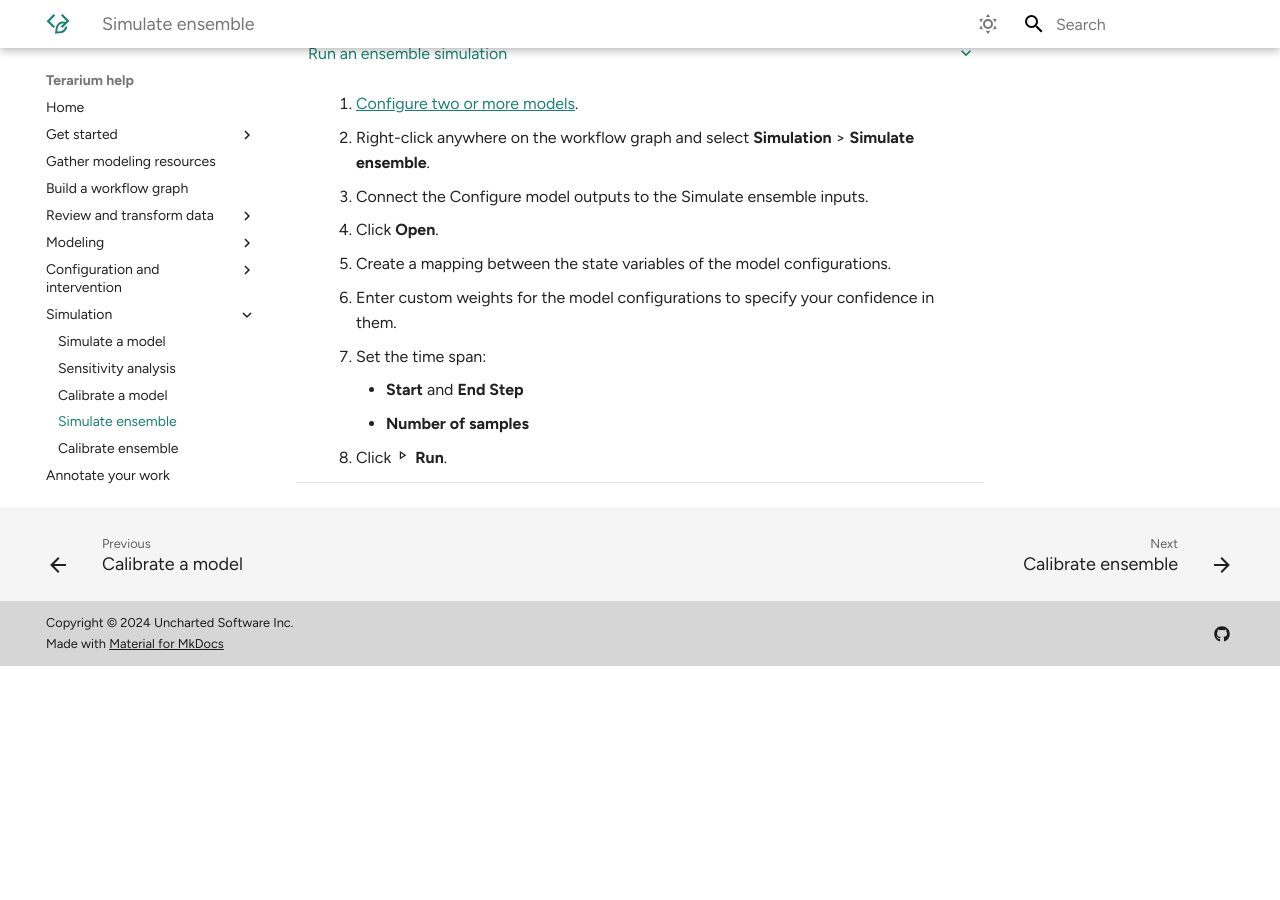
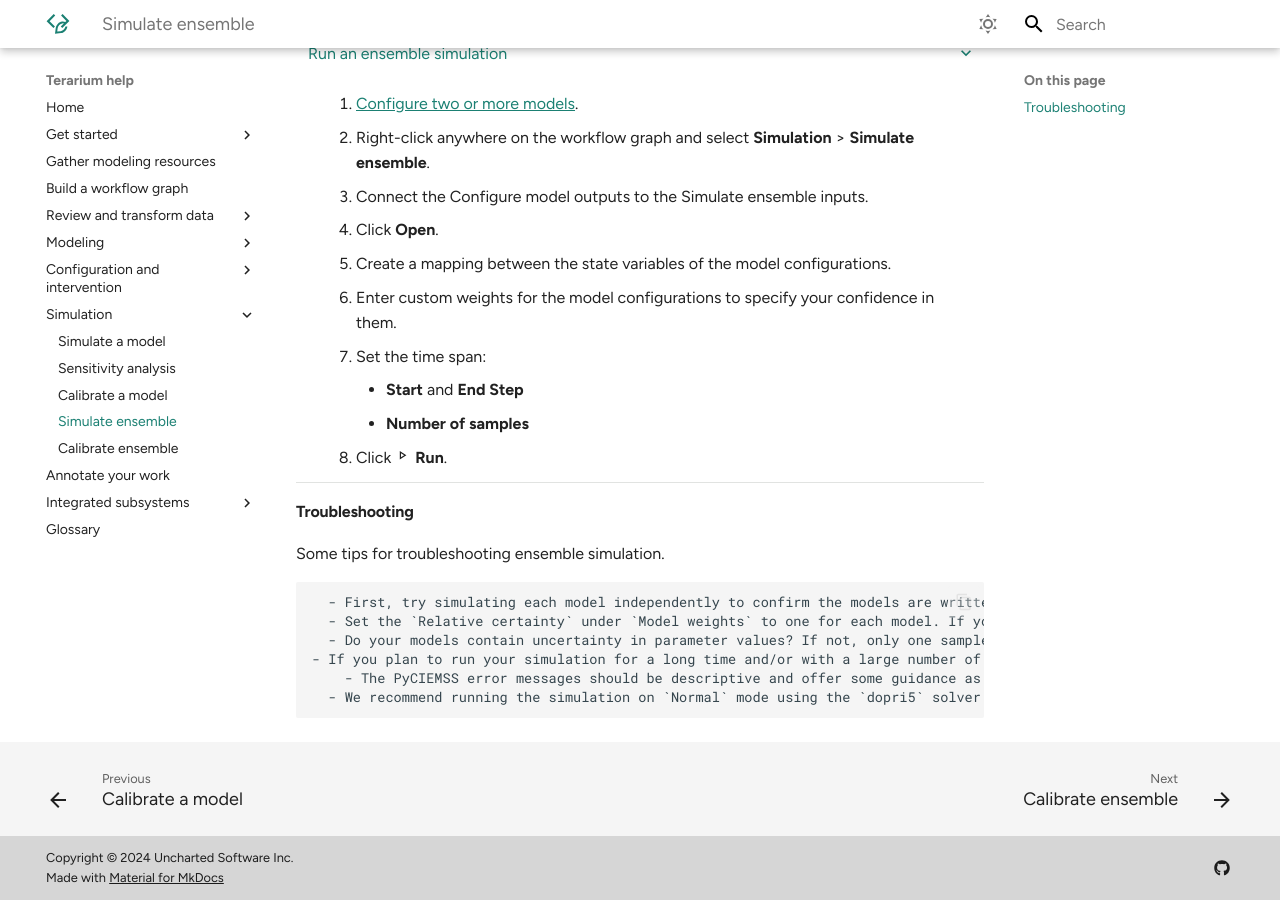
Before and after one commit to DARPA-ASKEM/terarium-docs, an MkDocs documentation site: the page built from docs/simulation/simulate-ensemble.md, in a window 1280 px wide and 900 px high, scrolled down 618 px. Built offline with MkDocs 1.6.1 and Material for MkDocs 9.7.7, drawn with Linux system fonts in a browser that asks for light colours; plug-ins that fetch from the network failed and are left out; before the commit the page ends 1284 px from its top, so only the background shows below that.

Commit message:
Update simulate-ensemble.md
Adding troubleshooting tips to simulate-ensemble

```diff
--- a/docs/simulation/simulate-ensemble.md
+++ b/docs/simulation/simulate-ensemble.md
@@ -36,3 +36,14 @@
         - **Start** and **End Step**
         - **Number of samples**
     8. Click :material-play-outline:{ aria-hidden="true" } **Run**.
+
+#### Troubleshooting
+
+Some tips for troubleshooting ensemble simulation.
+
+	  - First, try simulating each model independently to confirm the models are written and configured correctly.
+	  - Set the `Relative certainty` under `Model weights` to one for each model. If you would like to adjust this setting, proceed slowly and cautiously. If you would like to include a preference for one model over the other(s), start by increasing its `Relative certainty` to 2, then 3, and so on.
+	  - Do your models contain uncertainty in parameter values? If not, only one sample is needed (the default number of samples is set to 100).
+    - If you plan to run your simulation for a long time and/or with a large number of samples (for example, `End time` or `Number of samples` > 100), we recommend setting these inputs to a lower value (like 10 or 20) and trying a test run to check for errors.
+		- The PyCIEMSS error messages should be descriptive and offer some guidance as to how to proceed. However, the error messages from `Pyro` or `torchdiffeq` may be less clear. Some common errors you might encounter reference Cholesky factorization (with the message, "The factorization could not be completed because the input is not positive-definite"), and `AssertionError` is thrown with the message, "underflow in dt 0.0". Assuming you were able to simulate each model independently, check that your candidate models are on the same scale and have similar initial conditions. You will likely encounter an error if one of your models assumes a population of 10 million, while another has a population of 1,000, and similarly if one model is normalized to a population of one while the others are not.
+	  - We recommend running the simulation on `Normal` mode using the `dopri5` solver method.
```
